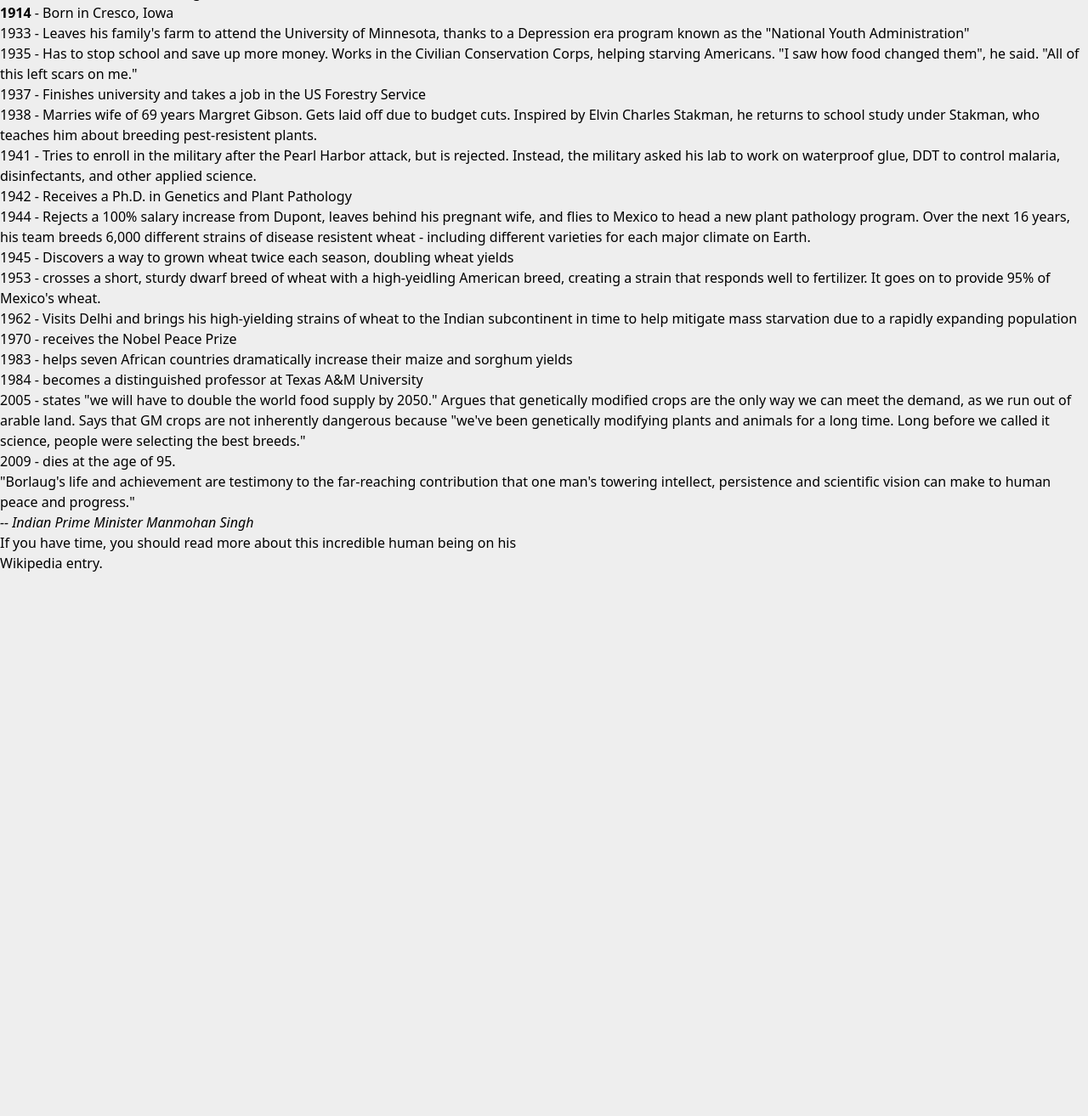
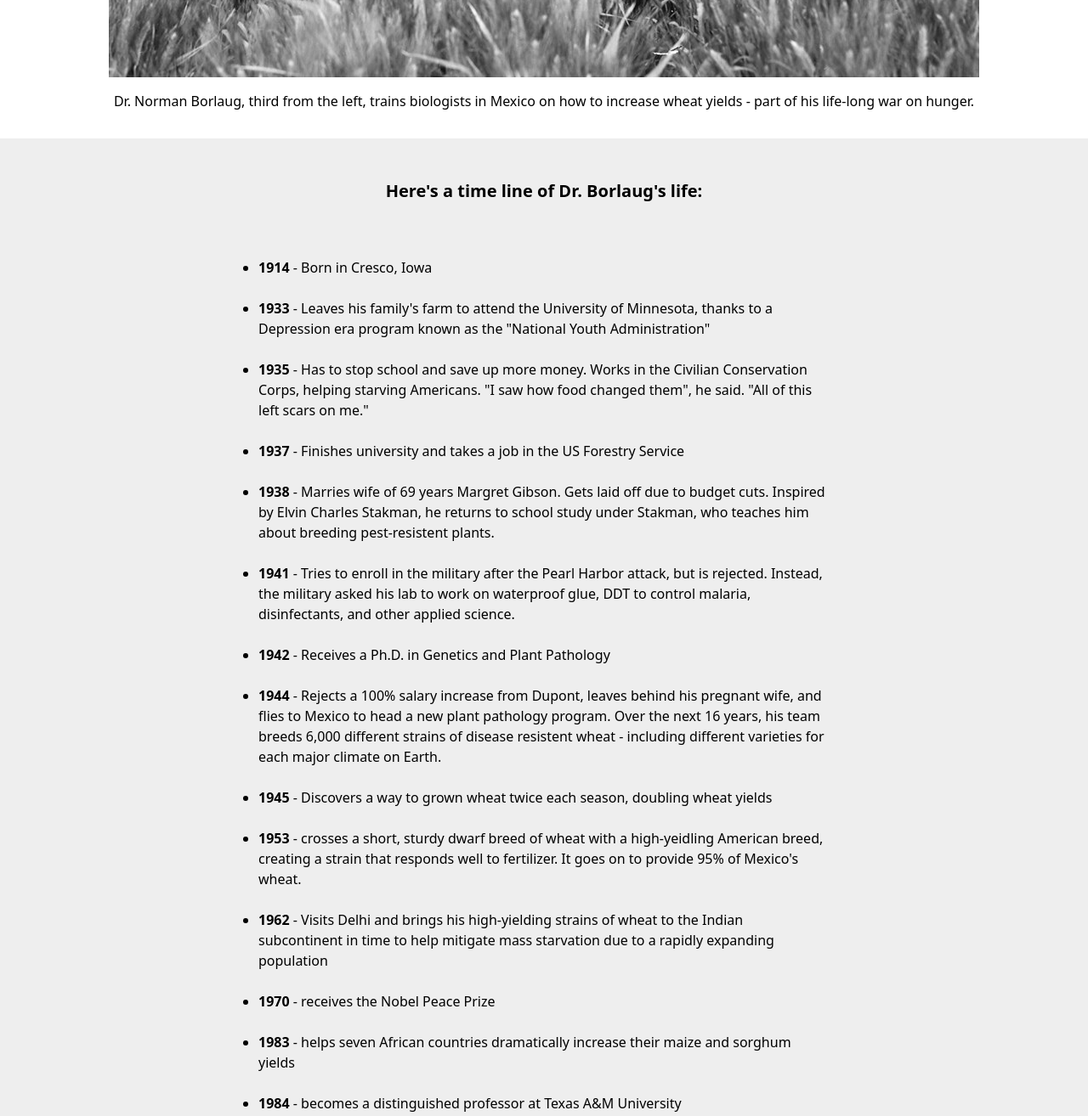
Before and after one commit to aghtetnyein/microverse-trials-tribute-page, a plain HTML site: page index.html in a window 1280 px wide. Shown: the part 716-2030 px from the top of the page at 85% size. Before the commit the page ends 1391 px from the top, so only its background shows below. Drawn offline with nearby package versions, Linux system fonts and the light colour scheme.

Commit message:
updated css

```diff
--- a/css/styles.css
+++ b/css/styles.css
@@ -12,6 +12,11 @@ body {
   }
 }
 
-.title{
+.title {
   text-align: center;
 }
+
+.imageSize {
+  max-width: 100%;
+  height: auto;
+}
--- a/index.html
+++ b/index.html
@@ -1,84 +1,143 @@
 <!DOCTYPE html>
 <html lang="en">
-
   <head>
-  <meta charset="UTF-8">
-  <meta http-equiv="X-UA-Compatible" content="IE=edge">
-  <meta name="viewport" content="width=device-width, initial-scale=1.0">
+    <meta charset="UTF-8" />
+    <meta http-equiv="X-UA-Compatible" content="IE=edge" />
+    <meta name="viewport" content="width=device-width, initial-scale=1.0" />
     <title>Tribute Page</title>
-  <link rel="stylesheet" href="https://cdnjs.cloudflare.com/ajax/libs/font-awesome/6.1.1/css/all.min.css" />
+    <link
+      rel="stylesheet"
+      href="https://cdnjs.cloudflare.com/ajax/libs/font-awesome/6.1.1/css/all.min.css"
+    />
     <link rel="stylesheet" href="./css/styles.css" />
     <script src="https://cdn.tailwindcss.com"></script>
   </head>
 
   <body>
+    <div id="main" class="py-12 flex flex-col items-center justify-center">
       <nav class="nav">
-    <h1 class="title">Dr. Norman Borlaug</h1>
-    <p class="text">The man who saved a billion lives</p>
+        <h1 id="title" class="title text-4xl font-bold">Dr. Norman Borlaug</h1>
+        <p class="text mt-2 text-md font-normal text-center">
+          The man who saved a billion lives
+        </p>
       </nav>
 
-
-  <div class="img">
-
-    <img src="./img/testimage.jpg" alt="imagefarmer">
-    <p>Dr. Norman Borlaug, third from the left, trains biologists in Mexico on how to increase wheat yields - part of
-      his life-long war on hunger.</p>
+      <div
+        id="img-div"
+        class="mt-8 img bg-white px-14 py-8 w-full flex flex-col justify-center items-center"
+      >
+        <img
+          id="image"
+          class="imageSize"
+          src="./img/testimage.jpg"
+          alt="imagefarmer"
+        />
+        <p id="img-caption" class="mt-4 text-md">
+          Dr. Norman Borlaug, third from the left, trains biologists in Mexico
+          on how to increase wheat yields - part of his life-long war on hunger.
+        </p>
       </div>
 
-  <div class="data">
-    <h3>Here's a time line of Dr. Borlaug's life:</h3>
+      <div class="data py-12 flex flex-col items-center justify-center">
+        <h3 class="text-xl font-bold">
+          Here's a time line of Dr. Borlaug's life:
+        </h3>
 
-    <ul>
-      <li> <strong> 1914 </strong> - Born in Cresco, Iowa</li>
-      <li>1933 - Leaves his family's farm to attend the University of Minnesota, thanks to a Depression era program
-        known as the "National Youth Administration"</li>
-      <li>1935 - Has to stop school and save up more money. Works in the Civilian Conservation Corps, helping starving
-        Americans. "I saw how food changed them", he said. "All of this left scars on me."</li>
-      <li>1937 - Finishes university and takes a job in the US Forestry Service</li>
-      <li>1938 - Marries wife of 69 years Margret Gibson. Gets laid off due to budget cuts. Inspired by Elvin Charles
-        Stakman, he returns to school study under Stakman, who teaches him about breeding pest-resistent plants.</li>
-      <li>1941 - Tries to enroll in the military after the Pearl Harbor attack, but is rejected. Instead, the military
-        asked his lab to work on waterproof glue, DDT to control malaria, disinfectants, and other applied science.</li>
-      <li>1942 - Receives a Ph.D. in Genetics and Plant Pathology</li>
-      <li>1944 - Rejects a 100% salary increase from Dupont, leaves behind his pregnant wife, and flies to Mexico to
-        head a new plant pathology program. Over the next 16 years, his team breeds 6,000 different strains of disease
-        resistent wheat - including different varieties for each major climate on Earth.</li>
-      <li>1945 - Discovers a way to grown wheat twice each season, doubling wheat yields</li>
-      <li>1953 - crosses a short, sturdy dwarf breed of wheat with a high-yeidling American breed, creating a strain
-        that responds well to fertilizer. It goes on to provide 95% of Mexico's wheat.</li>
-      <li>1962 - Visits Delhi and brings his high-yielding strains of wheat to the Indian subcontinent in time to help
-        mitigate mass starvation due to a rapidly expanding population</li>
-      <li>1970 - receives the Nobel Peace Prize</li>
-      <li>1983 - helps seven African countries dramatically increase their maize and sorghum yields</li>
-      <li>1984 - becomes a distinguished professor at Texas A&M University</li>
-      <li>2005 - states "we will have to double the world food supply by 2050." Argues that genetically modified crops
-        are the only way we can meet the demand, as we run out of arable land. Says that GM crops are not inherently
-        dangerous because "we've been genetically modifying plants and animals for a long time. Long before we called it
-        science, people were selecting the best breeds."</li>
-      <li>2009 - dies at the age of 95.</li>
+        <ul class="mt-16 list-disc w-[42rem] flex flex-col gap-6">
+          <li><strong> 1914 </strong> - Born in Cresco, Iowa</li>
+          <li>
+            <strong>1933</strong> - Leaves his family's farm to attend the
+            University of Minnesota, thanks to a Depression era program known as
+            the "National Youth Administration"
+          </li>
+          <li>
+            <strong>1935</strong> - Has to stop school and save up more money.
+            Works in the Civilian Conservation Corps, helping starving
+            Americans. "I saw how food changed them", he said. "All of this left
+            scars on me."
+          </li>
+          <li>
+            <strong>1937</strong> - Finishes university and takes a job in the
+            US Forestry Service
+          </li>
+          <li>
+            <strong>1938</strong> - Marries wife of 69 years Margret Gibson.
+            Gets laid off due to budget cuts. Inspired by Elvin Charles Stakman,
+            he returns to school study under Stakman, who teaches him about
+            breeding pest-resistent plants.
+          </li>
+          <li>
+            <strong>1941</strong> - Tries to enroll in the military after the
+            Pearl Harbor attack, but is rejected. Instead, the military asked
+            his lab to work on waterproof glue, DDT to control malaria,
+            disinfectants, and other applied science.
+          </li>
+          <li>
+            <strong>1942</strong> - Receives a Ph.D. in Genetics and Plant
+            Pathology
+          </li>
+          <li>
+            <strong>1944</strong> - Rejects a 100% salary increase from Dupont,
+            leaves behind his pregnant wife, and flies to Mexico to head a new
+            plant pathology program. Over the next 16 years, his team breeds
+            6,000 different strains of disease resistent wheat - including
+            different varieties for each major climate on Earth.
+          </li>
+          <li>
+            <strong>1945</strong> - Discovers a way to grown wheat twice each
+            season, doubling wheat yields
+          </li>
+          <li>
+            <strong>1953</strong> - crosses a short, sturdy dwarf breed of wheat
+            with a high-yeidling American breed, creating a strain that responds
+            well to fertilizer. It goes on to provide 95% of Mexico's wheat.
+          </li>
+          <li>
+            <strong>1962</strong> - Visits Delhi and brings his high-yielding
+            strains of wheat to the Indian subcontinent in time to help mitigate
+            mass starvation due to a rapidly expanding population
+          </li>
+          <li><strong>1970</strong> - receives the Nobel Peace Prize</li>
+          <li>
+            <strong>1983</strong> - helps seven African countries dramatically
+            increase their maize and sorghum yields
+          </li>
+          <li>
+            <strong>1984</strong> - becomes a distinguished professor at Texas
+            A&M University
+          </li>
+          <li>
+            <strong>2005</strong> - states "we will have to double the world
+            food supply by 2050." Argues that genetically modified crops are the
+            only way we can meet the demand, as we run out of arable land. Says
+            that GM crops are not inherently dangerous because "we've been
+            genetically modifying plants and animals for a long time. Long
+            before we called it science, people were selecting the best breeds."
+          </li>
+          <li><strong>2009</strong> - dies at the age of 95.</li>
         </ul>
-    <blockquote>
-      <p>"Borlaug's life and achievement are testimony to the far-reaching contribution that one man's towering
-        intellect, persistence and scientific vision can make to human peace and progress."</p>
+
+        <blockquote class="w-[42rem] italic py-12">
+          <p>
+            "Borlaug's life and achievement are testimony to the far-reaching
+            contribution that one man's towering intellect, persistence and
+            scientific vision can make to human peace and progress."
+          </p>
           <cite>-- Indian Prime Minister Manmohan Singh</cite>
         </blockquote>
 
-
-
-
-    <div class="end">
-
-      <h3>If you have time, you should read more about this incredible human being on his</h3>
-      <a href="https://en.wikipedia.org/wiki/Norman_Borlaug">Wikipedia entry.</a>
+        <div class="end mt-4">
+          <h3 class="texty-4xl font-bold text-center">
+            If you have time, you should read more about this incredible human
+            being on his <br />
+            <a
+              href="https://en.wikipedia.org/wiki/Norman_Borlaug"
+              class="text-blue-500 underline"
+              >Wikipedia entry.</a
+            >
+          </h3>
         </div>
-
-
-
-
       </div>
-
-
-
+    </div>
   </body>
-
 </html>
```
Lines whose indentation alone changed are shown as unchanged.
